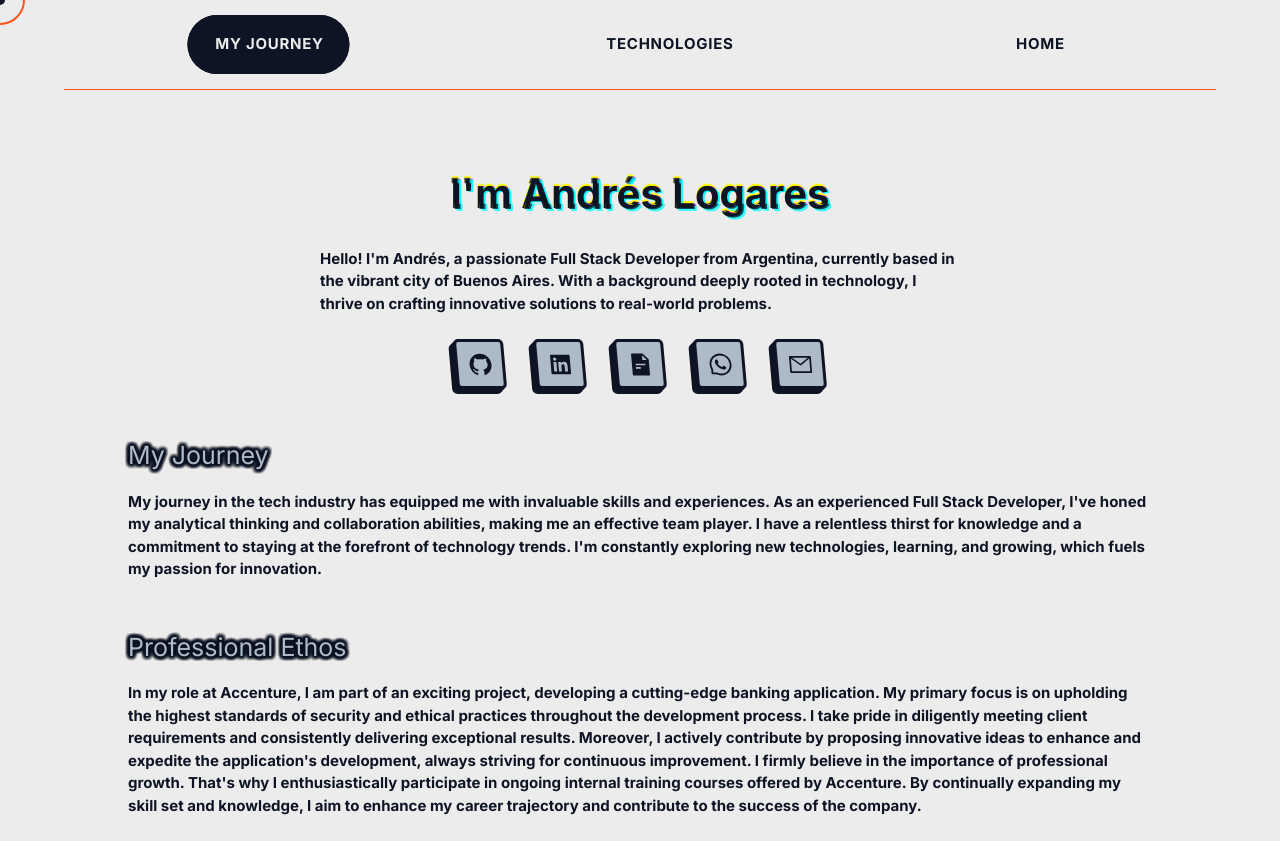
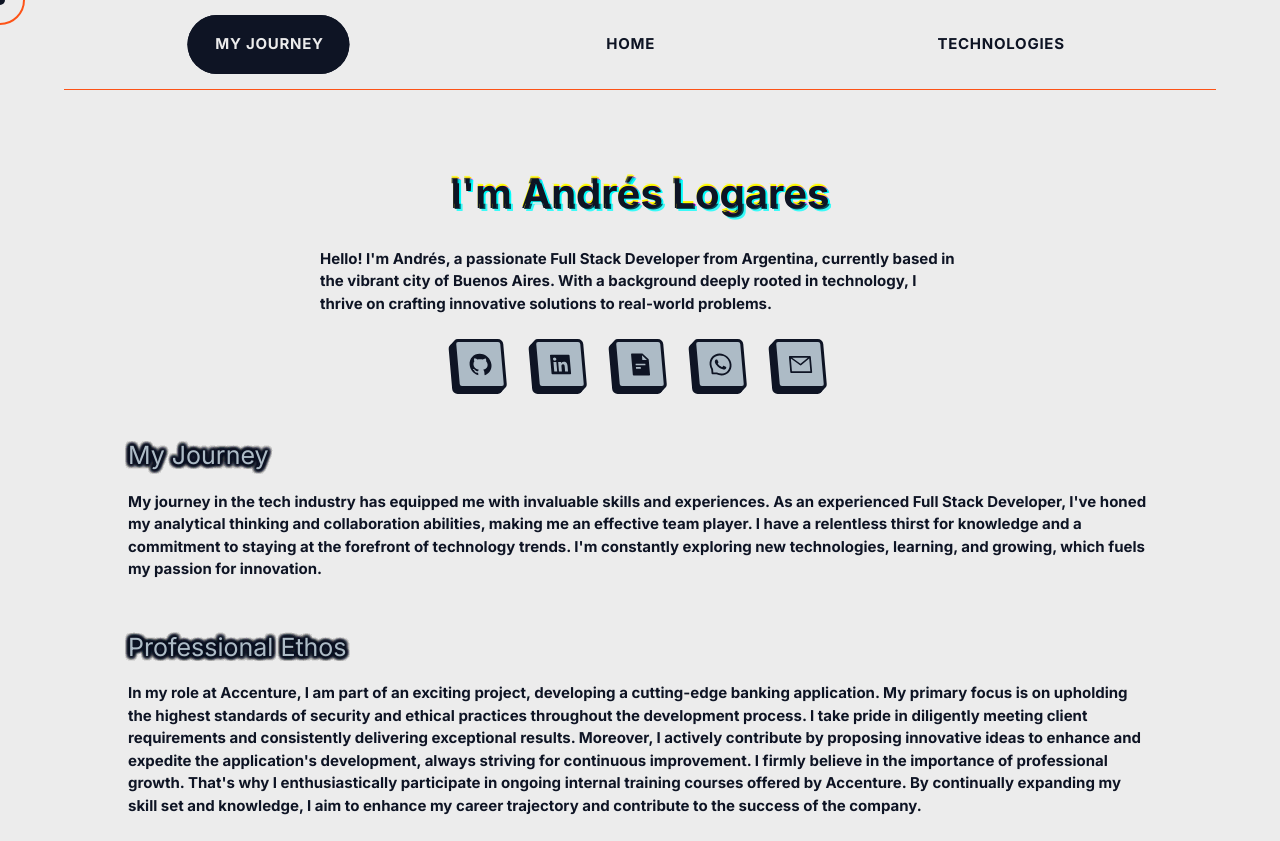
Before and after one commit to AndresLLogares/gsapportfolio, a Next.js app: page / in a window 1280 px wide. Built offline with nearby package versions, Linux system fonts and the light colour scheme.

Commit message:
feat: change included

```diff
--- a/enums/index.ts
+++ b/enums/index.ts
@@ -31,16 +31,16 @@ export const items = [
     label: "Journey ->",
   },
   {
+    name: "Home",
+    color: `${paletteColors.darkGrey}`,
+    href: enumsPath.home,
+    label: "Home ->",
+  },
+  {
     name: "Technologies",
     color: `${paletteColors.orange}`,
     href: enumsPath.technologies,
     label: "Technologies ->",
-  },
-  {
-    name: "Home",
-    color: `${paletteColors.darkGrey}`,
-    href: enumsPath.home,
-    label: "Home ->",
   },
 ];
 
--- a/package.json
+++ b/package.json
@@ -1,5 +1,5 @@
 {
-  "name": "page-transitions-with-gasp-and-next",
+  "name": "andres_logares_portfolio",
   "version": "0.1.0",
   "private": true,
   "scripts": {
```
